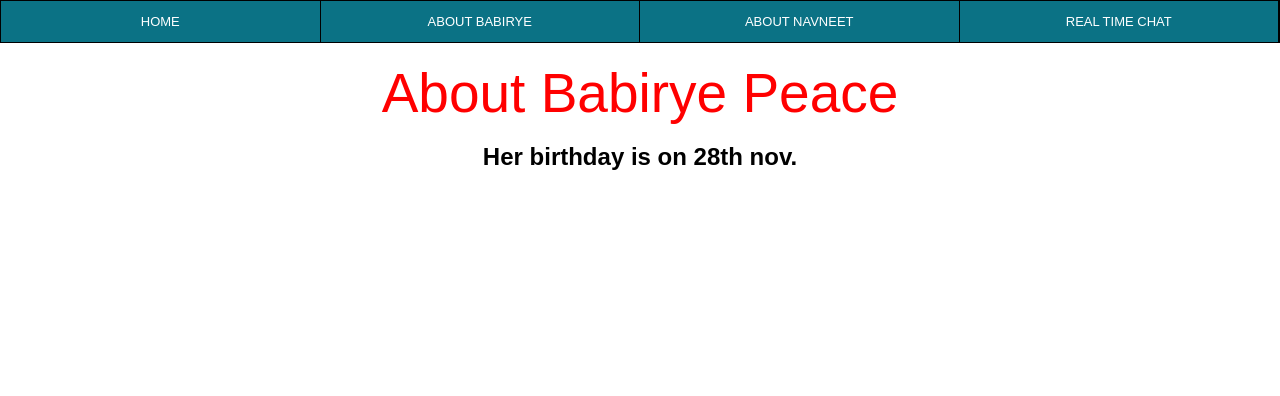
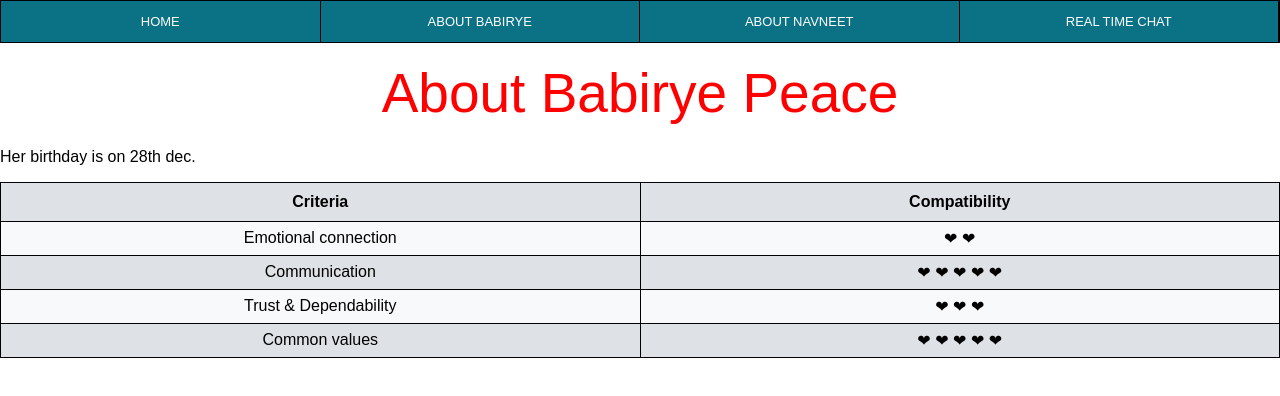
Before and after one commit to teejvan1/Us, a plain HTML site: page babirye.html in a window 1280 px wide. Drawn offline with Linux system fonts and the light colour scheme.

Commit message:
Add files via upload

```diff
--- a/babirye.html
+++ b/babirye.html
@@ -16,7 +16,29 @@
         <a href="chat.html">Real Time Chat</a>
       </nav>
       <h1>About Babirye Peace</h1>
-      <h2>Her birthday is on 28th nov.</h2>
+      <p>Her birthday is on 28th dec.</p>
+      <table>
+        <tr>
+          <th>Criteria</th>
+          <th>Compatibility</th>
+        </tr>
+        <tr>
+          <td>Emotional connection</td>
+          <td>❤ ❤</td>
+        </tr>
+        <tr>
+          <td>Communication</td>
+          <td>❤ ❤ ❤ ❤ ❤</td>
+        </tr>
+        <tr>
+          <td>Trust & Dependability</td>
+          <td>❤ ❤ ❤</td>
+        </tr>
+        <tr>
+          <td>Common values</td>
+          <td>❤ ❤ ❤ ❤ ❤</td>
+        </tr>
+      </table>
     </header>
   </body>
 </html>
--- a/style.css
+++ b/style.css
@@ -5,7 +5,6 @@
 }
 body {
   font-family: Arial, Helvetica, sans-serif;
-  color: #0b7285;
   /* background-color: #ffdeeb; */
 }
 h1 {
@@ -18,9 +17,8 @@ h1 {
   color: red;
   background-color: white;
 }
-h2 {
-  color: black;
-  text-align: center;
+p {
+  line-height: 1.8;
 }
 nav {
   display: flex;
@@ -44,3 +42,25 @@ a:visited {
 a:hover {
   background-color: #0c8599;
 }
+table {
+  border-collapse: collapse;
+  border: 1px solid black;
+  width: 100%;
+  table-layout: fixed;
+  margin: 10px 0px;
+}
+table tr:nth-child(odd) {
+  background-color: #dee2e6;
+}
+table tr:nth-child(even) {
+  background-color: #f8f9fa;
+}
+table tr th {
+  border: 1px solid black;
+  padding: 10px 13px;
+}
+table tr td {
+  text-align: center;
+  border: 1px solid black;
+  padding: 7px 10px;
+}
```
Also changed, not shown: navneet.html (+23 -1 lines).
